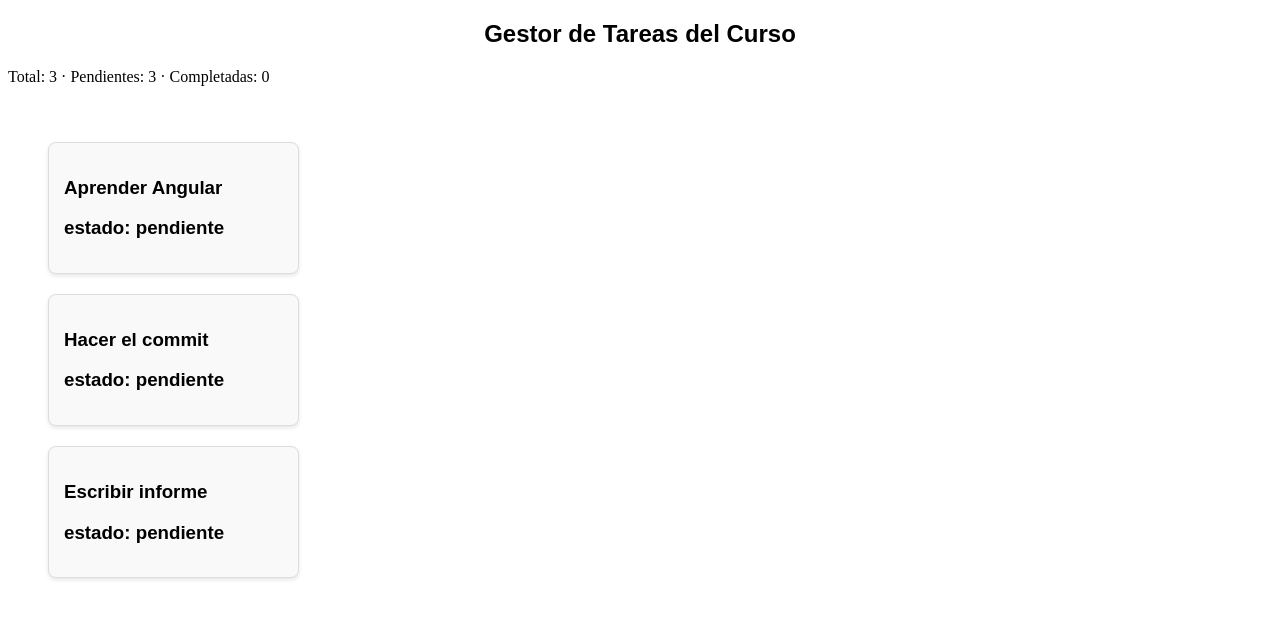
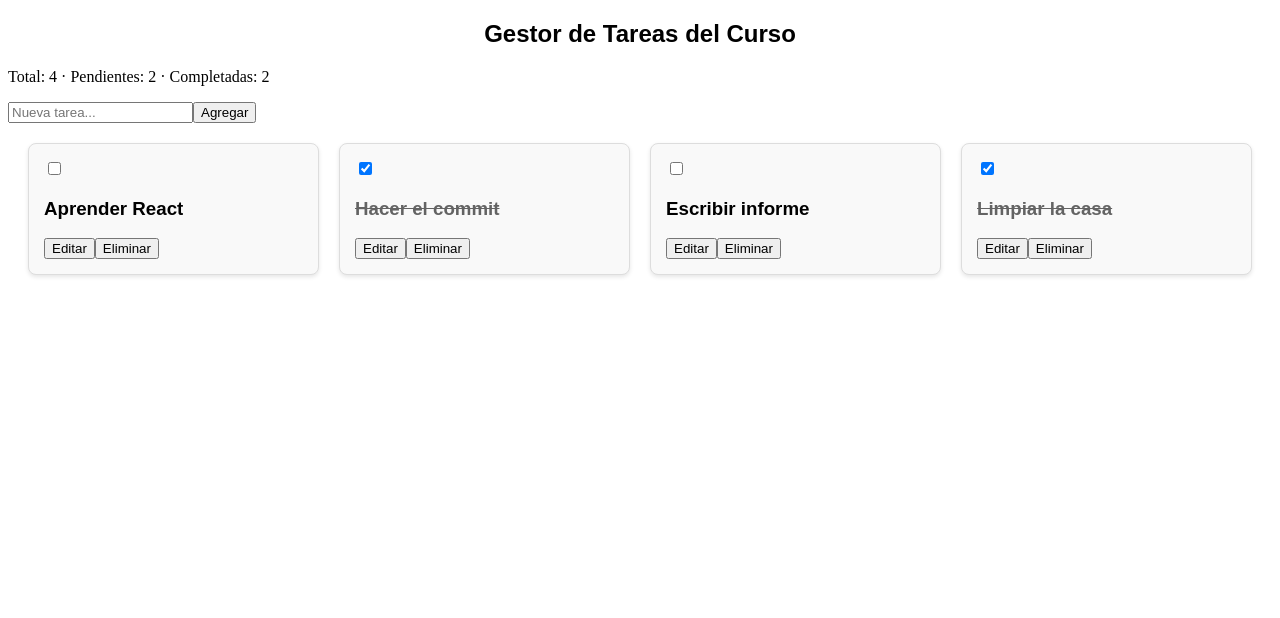
Before and after one commit to AndrssWV/gestor-tareas-angular-fork, an Angular app: page / in a window 1280 px wide. Shown: the top 618 px of the page. Built offline with nearby package versions, Linux system fonts and the light colour scheme; data requests are answered from the project's data file.

Commit message:
Caurto commit: Realización del crud para las tareas

```diff
--- a/db.json
+++ b/db.json
@@ -1,7 +1,26 @@
 {
   "tareas": [
-    { "id": 1, "titulo": "Aprender Angular", "completada": false },
-    { "id": 2, "titulo": "Hacer el commit", "completada": true },
-    { "id": 3, "titulo": "Escribir informe", "completada": false }
+    {
+      "id": 1,
+      "titulo": "Aprender React",
+      "completada": false,
+      "estado": false
+    },
+    {
+      "id": 2,
+      "titulo": "Hacer el commit",
+      "completada": true,
+      "estado": true
+    },
+    {
+      "id": 3,
+      "titulo": "Escribir informe",
+      "completada": false
+    },
+    {
+      "titulo": "Limpiar la casa",
+      "estado": true,
+      "id": 4
+    }
   ]
 }
--- a/src/app/componentes/lista-tareas/lista-tareas.html
+++ b/src/app/componentes/lista-tareas/lista-tareas.html
@@ -1,22 +1,35 @@
 <h2>Gestor de Tareas del Curso</h2>
+
 <p>
   Total: {{ tareasService.total() }} ·
   Pendientes: {{ tareasService.pendientes() }} ·
   Completadas: {{ tareasService.completadas() }}
 </p>
-<div class="contenedor-tareas">
+
+<div class="nueva-tarea">
+  <input #nuevo placeholder="Nueva tarea..." (keyup.enter)="agregar(nuevo.value); nuevo.value = ''" />
+  <button (click)="agregar(nuevo.value); nuevo.value = ''">Agregar</button>
+</div>
+
+@if (errorAccion()) {
+  <p class="error">{{ errorAccion() }}</p>
+}
 
 @if (tareasService.cargando()) {
-  <p>Cargando tareas ...</p>
-}@else if (tareasService.error()) {
-  <p class="error">{{tareasService.error()}}</p>
-}@else{
+  <p>Cargando tareas...</p>
+} @else if (tareasService.error()) {
+  <p class="error">{{ tareasService.error() }}</p>
+} @else {
   <div class="contenedor-tareas">
     @for (t of tareasService.tareas(); track t.id) {
-      <app-tarjeta-tarea [tarea]="t" />
+      <app-tarjeta-tarea
+        [tarea]="t"
+        (alternar)="alternar($event)"
+        (guardar)="editar($event)"
+        (eliminar)="eliminar($event)"
+      />
     } @empty {
       <p>No hay tareas todavía.</p>
     }
   </div>
 }
-</div>
--- a/src/app/componentes/lista-tareas/lista-tareas.ts
+++ b/src/app/componentes/lista-tareas/lista-tareas.ts
@@ -1,17 +1,45 @@
-import { Component, inject } from '@angular/core';
+import { Component, inject, OnInit, signal } from '@angular/core';
 import { TarjetaTareaComponent } from '../tarjeta-tarea/tarjeta-tarea';
-import {TareasService} from '../../servicios/tareas';
+import { TareasService } from '../../servicios/tareas';
+import { Tarea } from '../../modelos/tarea';
 
 @Component({
   selector: 'app-lista-tareas',
-  standalone: true,
   imports: [TarjetaTareaComponent],
   templateUrl: './lista-tareas.html',
-  styleUrl: './lista-tareas.css' // o .scss
+  styleUrl: './lista-tareas.css',
 })
-export class ListaTareasComponent {
-    protected readonly tareasService = inject(TareasService);
-    ngOnInit():void{
-      this.tareasService.cargar();
-    }
+export class ListaTareasComponent implements OnInit {
+  protected readonly tareasService = inject(TareasService);
+  protected readonly errorAccion = signal<string | null>(null);
+
+  ngOnInit(): void {
+    this.tareasService.cargar();
+  }
+
+  protected agregar(titulo: string): void {
+    const limpio = titulo.trim();
+    if (!limpio) return;
+    this.tareasService.agregar(limpio).subscribe(this.observador('crear'));
+  }
+
+  protected alternar(tarea: Tarea): void {
+    this.tareasService.alternarCompletada(tarea).subscribe(this.observador('actualizar'));
+  }
+
+  protected editar(evento: { tarea: Tarea; titulo: string }): void {
+    this.tareasService.editarTitulo(evento.tarea, evento.titulo).subscribe(this.observador('editar'));
+  }
+
+  protected eliminar(id: number): void {
+    this.tareasService.eliminar(id).subscribe(this.observador('eliminar'));
+  }
+
+  // Observador reutilizable: limpia el error si sale bien, lo muestra si falla
+  private observador(accion: string) {
+    return {
+      next: () => this.errorAccion.set(null),
+      error: () => this.errorAccion.set(`No se pudo ${accion} la tarea`),
+    };
+  }
 }
--- a/src/app/componentes/tarjeta-tarea/tarjeta-tarea.css
+++ b/src/app/componentes/tarjeta-tarea/tarjeta-tarea.css
@@ -11,3 +11,8 @@
 .tarjeta:hover {
   transform: translateY(-5px);
 }
+
+.completada h3 {
+  text-decoration: line-through;
+  opacity: 0.6;
+}
--- a/src/app/componentes/tarjeta-tarea/tarjeta-tarea.html
+++ b/src/app/componentes/tarjeta-tarea/tarjeta-tarea.html
@@ -1,8 +1,22 @@
-<div class="tarjeta">
-  <h3>{{ tarea().titulo }}</h3>
-  @if (tarea().estado) {
-    <h3>estado: completada</h3>
-  }@else {
-    <h3>estado: pendiente</h3>
+<div class="tarjeta" [class.completada]="tarea().estado">
+  <input
+    type="checkbox"
+    [checked]="tarea().estado"
+    (change)="alternar.emit(tarea())"
+  />
+
+  @if (editando()) {
+    <input
+      #campo
+      [value]="tarea().titulo"
+      (keyup.enter)="guardarEdicion(campo.value)"
+      (keyup.escape)="editando.set(false)"
+    />
+    <button (click)="guardarEdicion(campo.value)">Guardar</button>
+    <button (click)="editando.set(false)">Cancelar</button>
+  } @else {
+    <h3>{{ tarea().titulo }}</h3>
+    <button (click)="editando.set(true)">Editar</button>
+    <button (click)="eliminar.emit(tarea().id)">Eliminar</button>
   }
 </div>
--- a/src/app/componentes/tarjeta-tarea/tarjeta-tarea.ts
+++ b/src/app/componentes/tarjeta-tarea/tarjeta-tarea.ts
@@ -1,4 +1,4 @@
-import { Component, input, Input } from '@angular/core';
+import { Component, input, output, signal } from '@angular/core';
 import { Tarea } from '../../modelos/tarea';
 
 @Component({
@@ -10,4 +10,18 @@ import { Tarea } from '../../modelos/tarea';
 export class TarjetaTareaComponent {
 
   tarea = input.required<Tarea>();
+
+  alternar = output<Tarea>();
+  eliminar = output<number>();
+  guardar = output<{tarea: Tarea, titulo: string}>();
+
+  protected readonly editando = signal(false);
+
+  protected guardarEdicion(titulo : string): void{
+    const limpio = titulo.trim();
+    if (limpio && limpio !== this.tarea().titulo) {
+      this.guardar.emit({ tarea: this.tarea(), titulo: limpio });
+    }
+    this.editando.set(false);
+  }
 }
--- a/src/app/servicios/tareas.ts
+++ b/src/app/servicios/tareas.ts
@@ -54,4 +54,13 @@ export class TareasService {
       tap(() => this._tareas.update(lista => lista.filter(t => t.id !== id)))
     );
   }
+
+  alternarCompletada(tarea: Tarea): Observable<Tarea> {
+    return this.actualizar({ ...tarea, estado: !tarea.estado });
+  }
+
+  editarTitulo(tarea: Tarea, titulo: string): Observable<Tarea> {
+    return this.actualizar({ ...tarea, titulo });
+  }
+
 }
```
